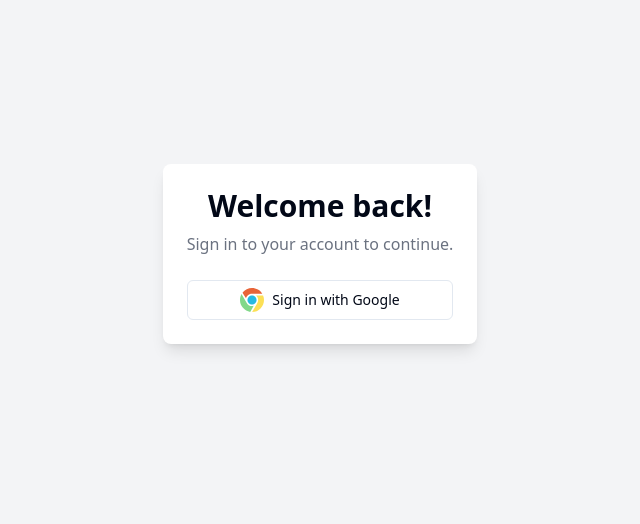
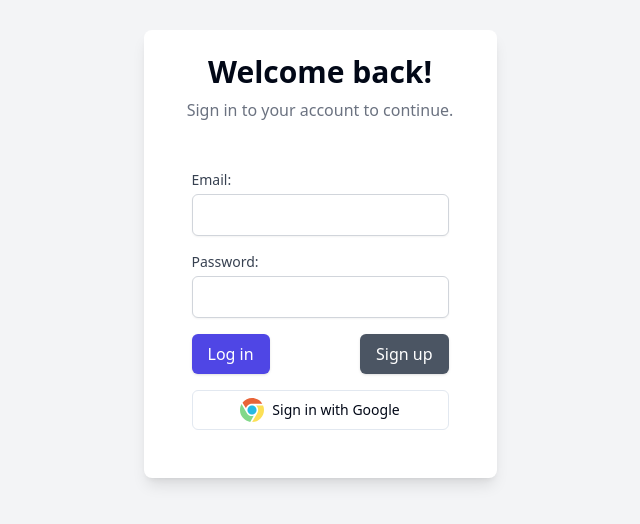
Before and after one commit to EricLam404/language-learner, a Next.js app in the folder client/: page /login in a window 1280 px wide. Shown: the part 146-670 px from the top of the page, without its empty margins (320-960 px from the left). Built offline with nearby package versions, Linux system fonts and the light colour scheme.

Commit message:
feat: Add email and password fields to login form

```diff
--- a/client/app/login/page.tsx
+++ b/client/app/login/page.tsx
@@ -1,4 +1,4 @@
-import { loginWithGoogle } from "./actions";
+import { login, signup, loginWithGoogle } from "./actions";
 import { Button } from "@/components/ui/button";
 import Image from "next/image";
 import GoogleIcon from "@/public/icons/google.svg";
@@ -13,8 +13,59 @@ export default function Login() {
                         Sign in to your account to continue.
                     </p>
                 </div>
-                <form>
-                    <Button variant="outline" className="w-full gap-2" formAction={loginWithGoogle}>
+                <form className="max-w-md mx-auto p-6 rounded-lg space-y-4">
+                    <div>
+                        <label
+                            htmlFor="email"
+                            className="block text-sm font-medium text-gray-700 mb-1"
+                        >
+                            Email:
+                        </label>
+                        <input
+                            id="email"
+                            name="email"
+                            type="email"
+                            required
+                            className="w-full px-3 py-2 border border-gray-300 rounded-md shadow-sm focus:outline-none focus:ring-indigo-500 focus:border-indigo-500"
+                        />
+                    </div>
+                    <div>
+                        <label
+                            htmlFor="password"
+                            className="block text-sm font-medium text-gray-700 mb-1"
+                        >
+                            Password:
+                        </label>
+                        <input
+                            id="password"
+                            name="password"
+                            type="password"
+                            required
+                            className="w-full px-3 py-2 border border-gray-300 rounded-md shadow-sm focus:outline-none focus:ring-indigo-500 focus:border-indigo-500"
+                        />
+                    </div>
+                    <div className="flex justify-between items-center">
+                        <button
+                            type="submit"
+                            formAction={login}
+                            className="bg-indigo-600 text-white px-4 py-2 rounded-md shadow hover:bg-indigo-700 focus:outline-none focus:ring-2 focus:ring-offset-2 focus:ring-indigo-500"
+                        >
+                            Log in
+                        </button>
+                        <button
+                            type="submit"
+                            formAction={signup}
+                            className="bg-gray-600 text-white px-4 py-2 rounded-md shadow hover:bg-gray-700 focus:outline-none focus:ring-2 focus:ring-offset-2 focus:ring-gray-500"
+                        >
+                            Sign up
+                        </button>
+                    </div>
+                    <Button
+                        variant="outline"
+                        className="w-full gap-2"
+                        formAction={loginWithGoogle}
+                        type="submit"
+                    >
                         <Image
                             src={GoogleIcon}
                             alt="Google"
```
